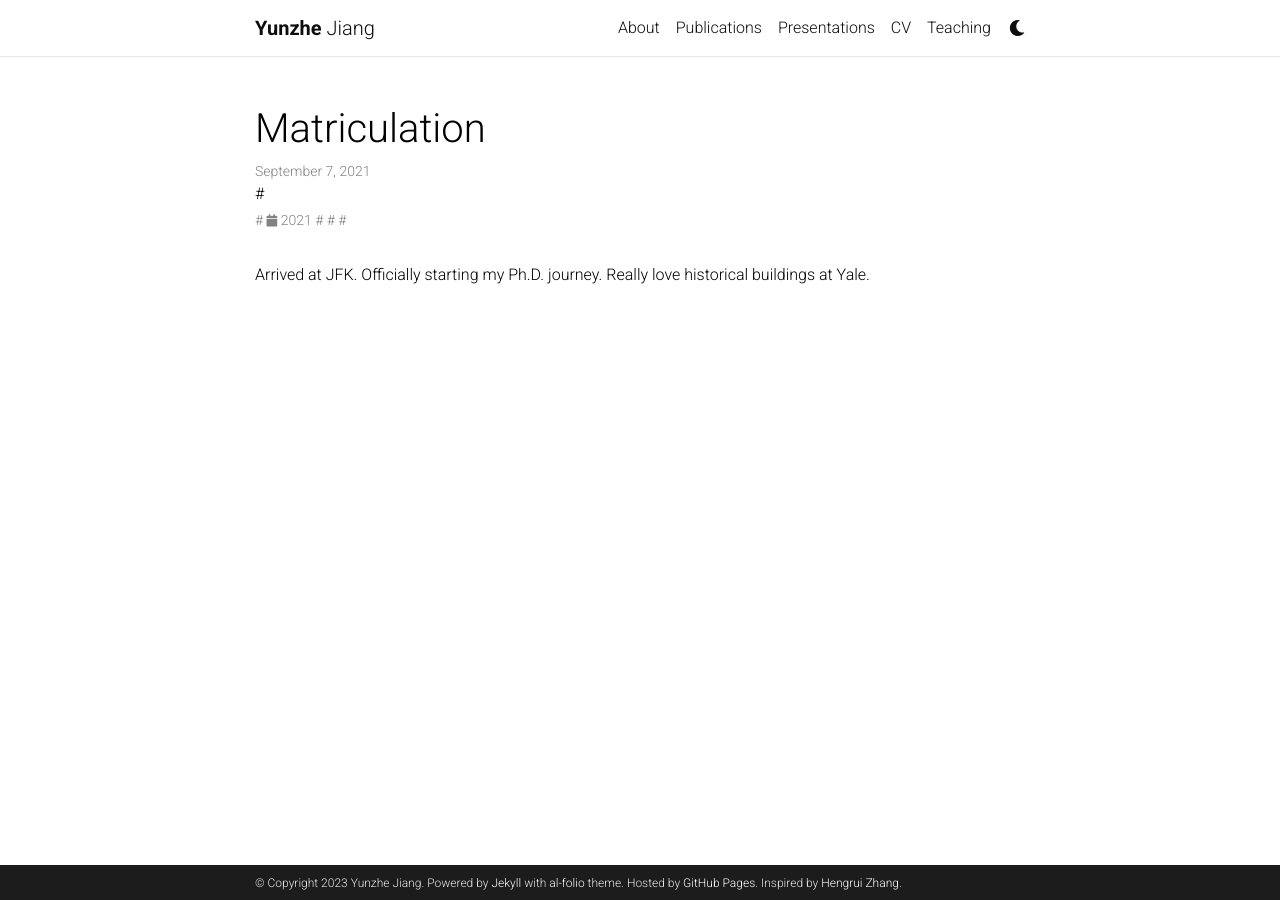
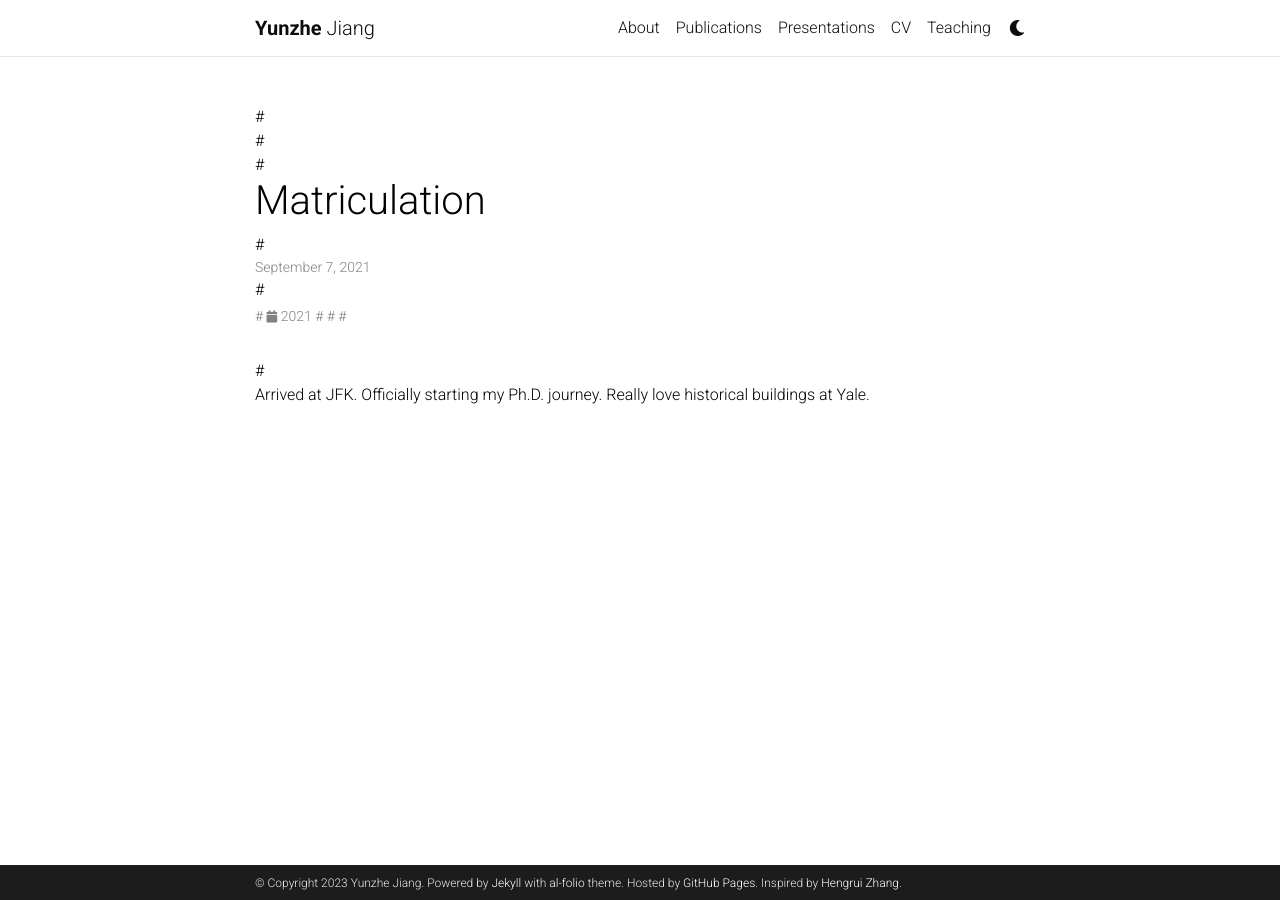
Before and after one commit to yzJiang9/yzJiang9.github.io, a Jekyll site: the page built from _news/matriculation.md, in a window 1280 px wide. Built offline with Jekyll 4.4.1, drawn with Linux system fonts in a browser that asks for light colours; comment, search, counter and statistics services are not loaded; a style sheet for code colours, icons or effects is not loaded.

Commit message:
Update post.html

```diff
--- a/_layouts/post.html
+++ b/_layouts/post.html
@@ -13,11 +13,11 @@ layout: default
 </style>
 {% endif %}
 
-<div class="post">
+#<div class="post">
 
-  <header class="post-header">
-    <h1 class="post-title">{{ page.title }}</h1>
-    <p class="post-meta">{{ page.date | date: "%B %-d, %Y" }}{%- if page.author -%} • {{ page.author }}{%- endif -%}{%- if page.meta -%} • {{ page.meta }}{%- endif -%}</p>
+#  <header class="post-header">
+#    <h1 class="post-title">{{ page.title }}</h1>
+#    <p class="post-meta">{{ page.date | date: "%B %-d, %Y" }}{%- if page.author -%} • {{ page.author }}{%- endif -%}{%- if page.meta -%} • {{ page.meta }}{%- endif -%}</p>
 #    <p class="post-tags">
 #      <a href="{{ year | prepend: '/blog/' | prepend: site.baseurl}}"> <i class="fas fa-calendar fa-sm"></i> {{ year }} </a>
 #      {%- if tags != "" %}
@@ -37,7 +37,7 @@ layout: default
     #  {% endif %}
 
     #</p>
-  </header>
+  #</header>
 
   <article class="post-content">
     {% if page.toc and page.toc.beginning %}
```
